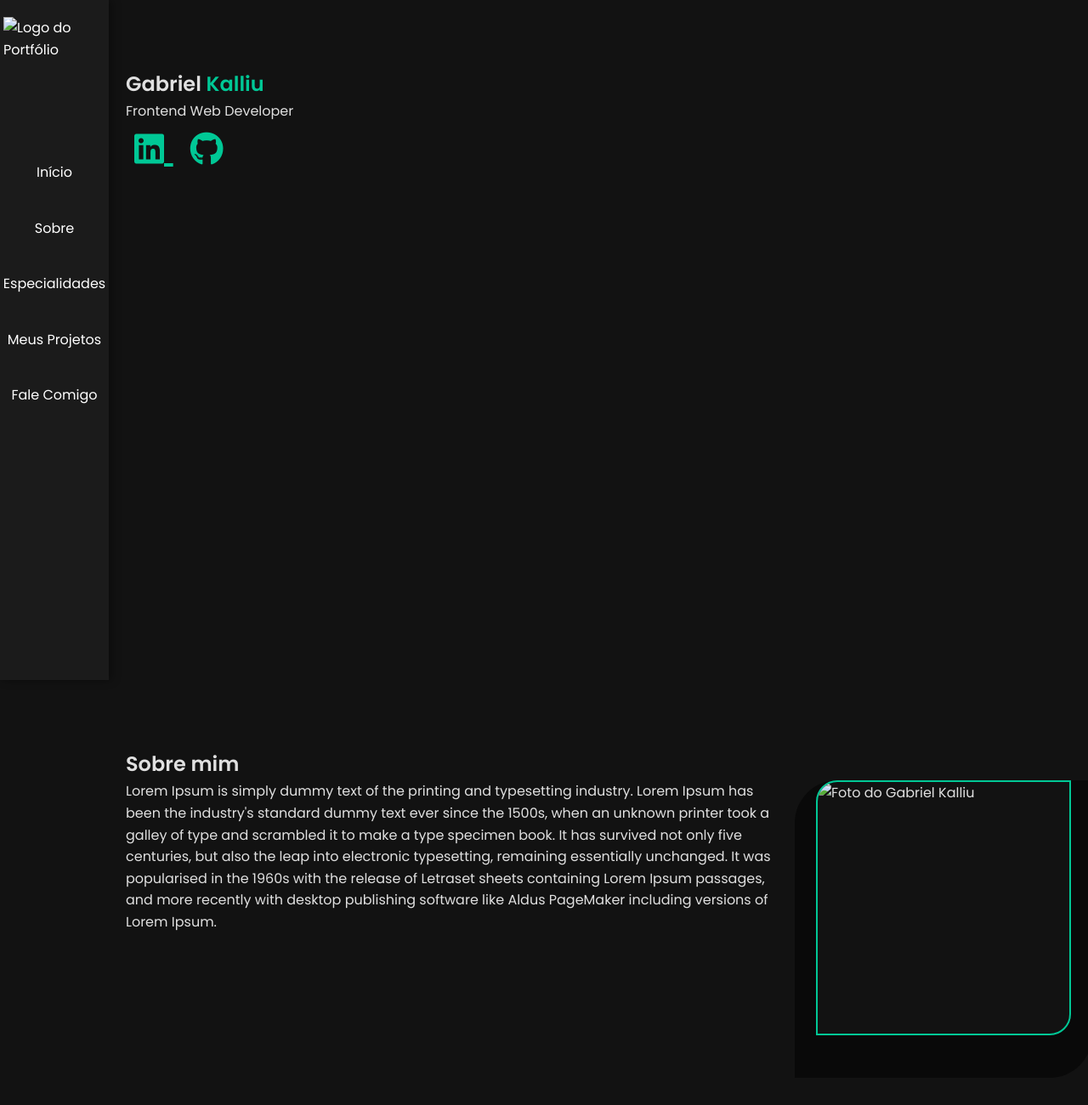
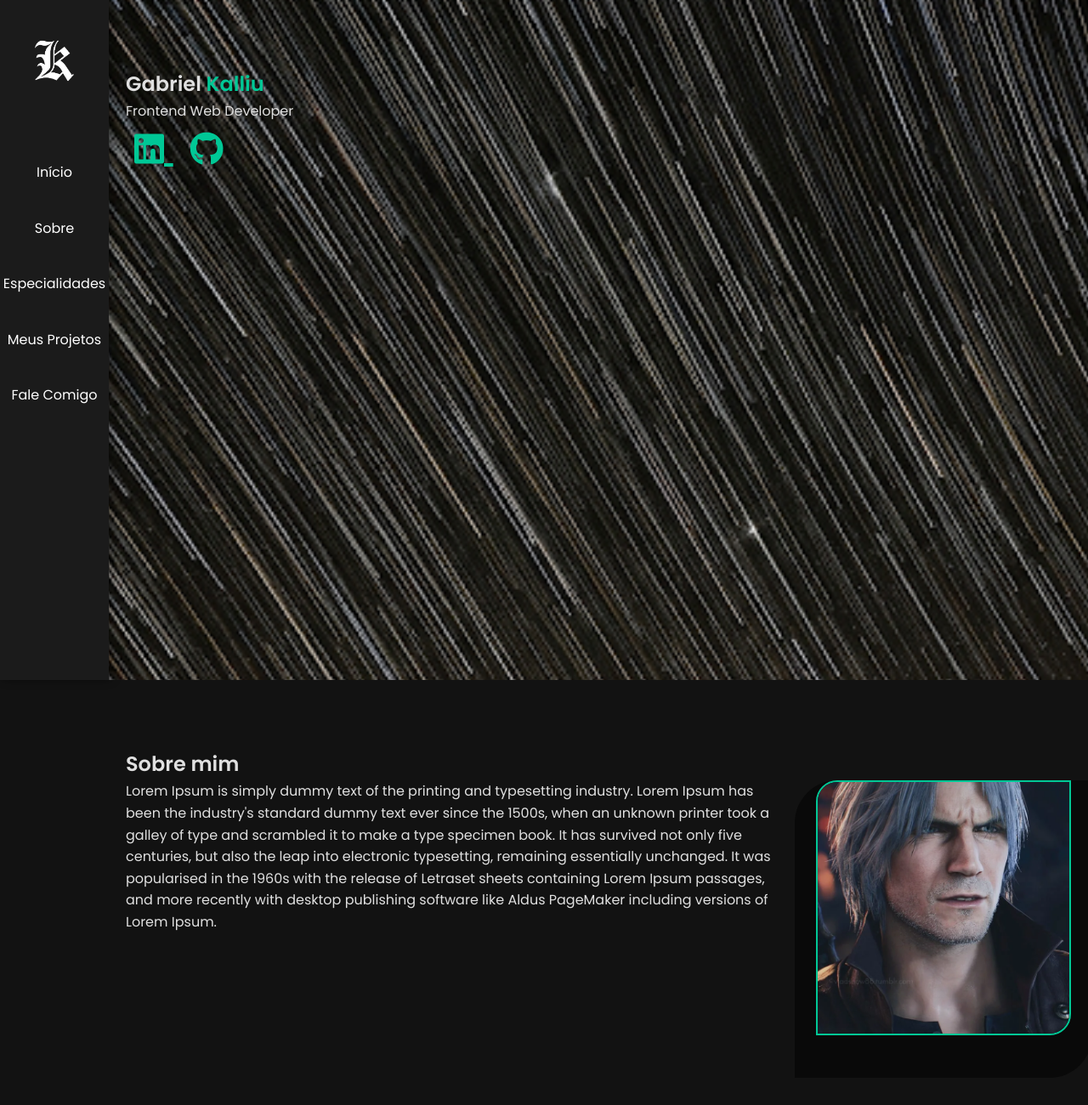
Before and after one commit to k4ll1w/portifolio, a plain HTML site: page index.html in a window 1280 px wide. Shown: the top 1300 px of the page at 85% size. Drawn offline with Linux system fonts and the light colour scheme.

Commit message:
Update index.html

```diff
--- a/index.html
+++ b/index.html
@@ -45,7 +45,7 @@
       width: 100%;
       height: 100%;
       z-index: -1; /* Coloca o fundo atrás de todo o conteúdo */
-      background-image: url('img/fundo.jpg'); /* Verifique se o caminho está correto */
+      background-image: url('fundo.jpg'); /* Verifique se o caminho está correto */
       background-repeat: repeat; /* Repete a imagem para criar um efeito contínuo */
       background-size: auto 200%; /* Altura maior para simular movimento vertical */
       animation: moverEstrelas 60s linear infinite; /* 60s de duração, linear, infinito */
@@ -385,7 +385,7 @@
   <div class="estrelas-fundo"></div>
 
   <aside class="sidebar">
-    <img src="img/logo.png" alt="Logo do Portfólio" class="img-logo">
+    <img src="logo.png" alt="Logo do Portfólio" class="img-logo">
     <nav>
       <ul>
         <li><a href="#inicio">Início</a></li>
@@ -413,7 +413,7 @@
     <section id="sobre">
       <h2>Sobre mim</h2>
         <div class="inicio-imagem">
-          <img src="img/dante.jpg" alt="Foto do Gabriel Kalliu" class="img-perfil" />
+          <img src="dante.jpg" alt="Foto do Gabriel Kalliu" class="img-perfil" />
         </div>
       <p>Lorem Ipsum is simply dummy text of the printing and typesetting industry. Lorem Ipsum has been the industry's standard dummy text ever since the 1500s, when an unknown printer took a galley of type and scrambled it to make a type specimen book. It has survived not only five centuries, but also the leap into electronic typesetting, remaining essentially unchanged. It was popularised in the 1960s with the release of Letraset sheets containing Lorem Ipsum passages, and more recently with desktop publishing software like Aldus PageMaker including versions of Lorem Ipsum.</p>
     </section>
```
